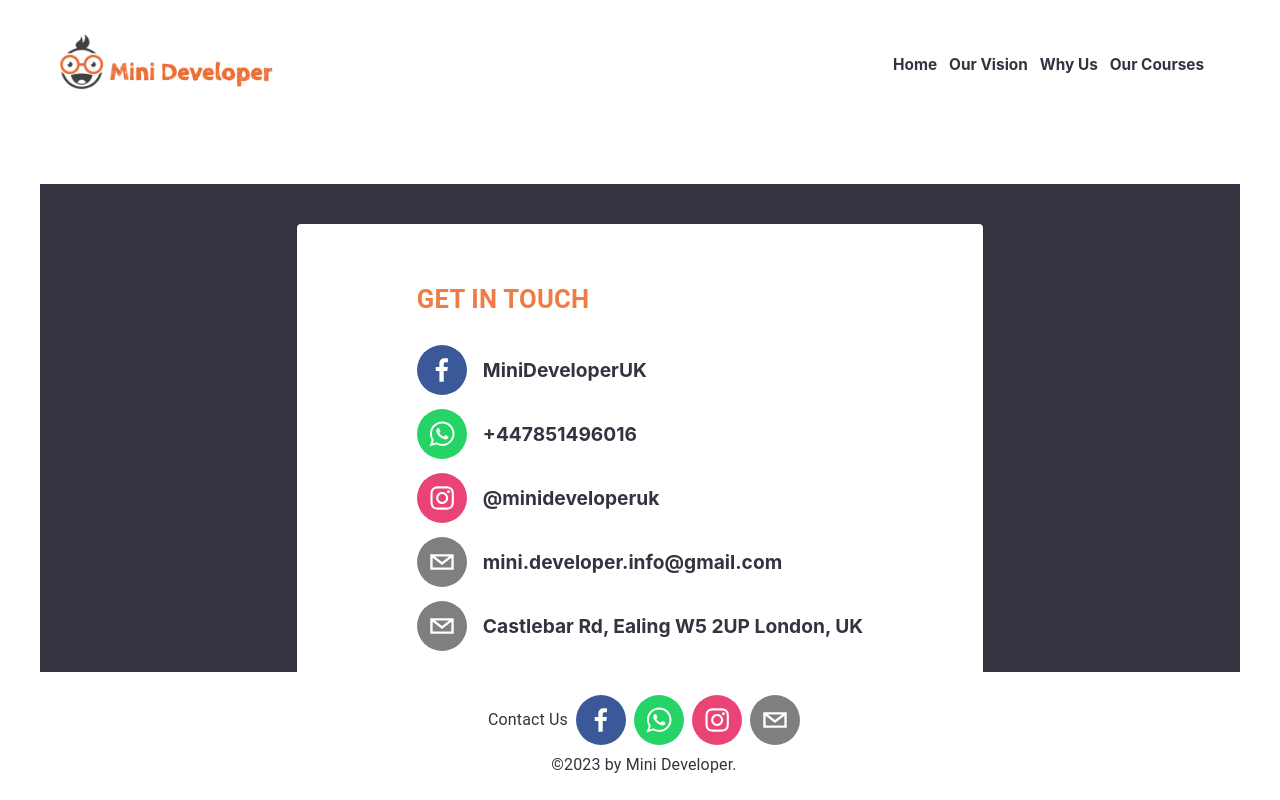
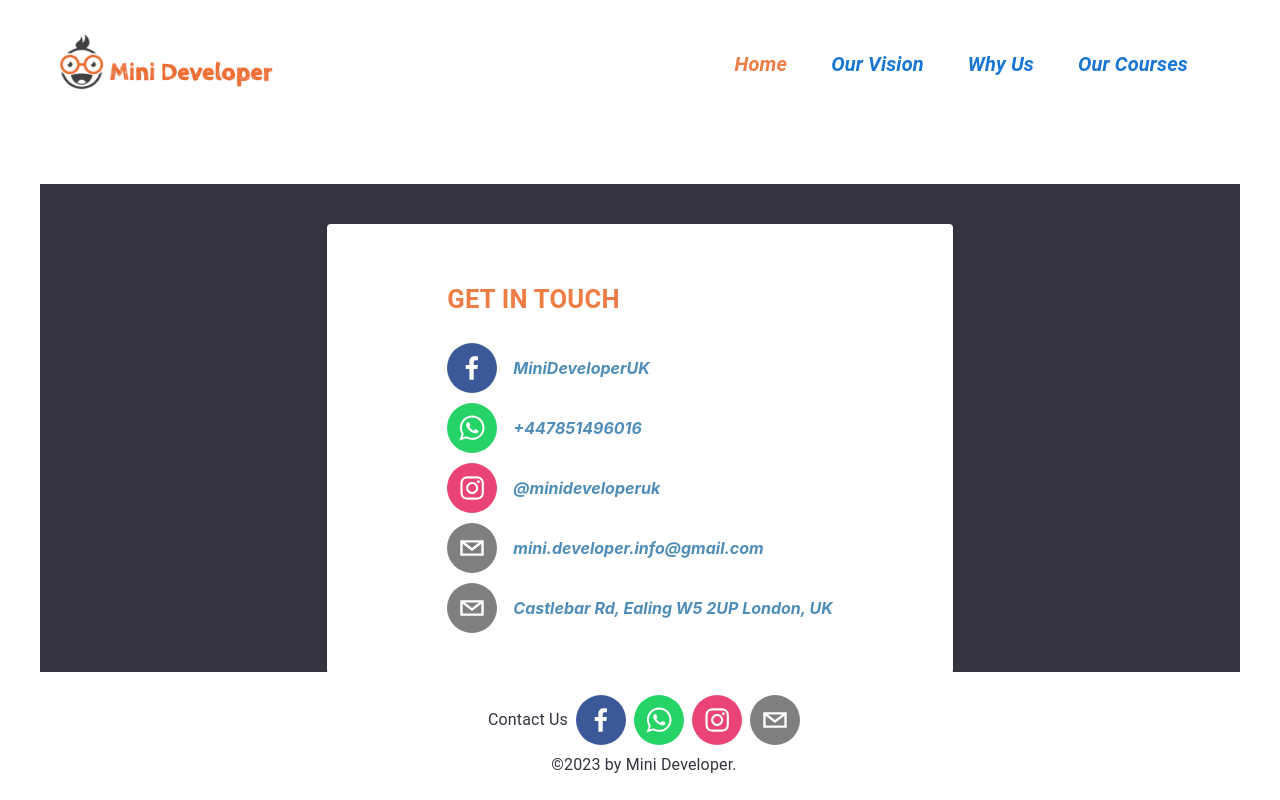
Before and after one commit to hebaarafat159/mini-developer-client, a React (Create React App) app: page /contactus in a window 1280 px wide. Shown: the top 800 px of the page. Built offline with nearby package versions, Linux system fonts and the light colour scheme.

Commit message:
fix header menu item style

```diff
--- a/src/App.css
+++ b/src/App.css
@@ -73,3 +73,27 @@
 .routes-container {
   padding: 23vmin 5vmin;
 }
+
+.link_text {
+  color: #4F8DB9;
+  /* Default color */
+  text-decoration: none;
+  font-weight: bold;
+  font-style: italic;
+  /* font-size: 1.2vw; */
+}
+
+.link_text.selected {
+  color: #ed7d45;
+  text-decoration: none;
+  font-style: italic;
+  font-weight: bold;
+  /* Selected color */
+}
+
+.link_text:hover {
+  font-weight: bold;
+  /* font-size: 1.5vw; */
+  color: #ed7d45;
+  text-decoration: none;
+}
--- a/src/components/HeaderDrawerComponent.js
+++ b/src/components/HeaderDrawerComponent.js
@@ -2,19 +2,30 @@ import React, { useState } from 'react'
 import { Drawer, IconButton, List, ListItemButton, ListItemIcon, ListItemText, Link } from '@mui/material'
 import MenuIcon from '@mui/icons-material/Menu';
 import cssStyle from '../css/styles.module.css'
+import '../App.css'
 
 export default function HeaderDrawerComponent({ pages, handleSelected }) {
     const [openDrawer, setOpenDrawer] = useState(false)
     return (
         <React.Fragment>
             <Drawer anchor="right" open={openDrawer} onClose={() => setOpenDrawer(false)}>
-                <List>
+                <List sx={{
+                    width: '30%',  // Example width
+                    padding: '20px',
+                    variant: 'h6',
+                    fontWeight: 'bold',
+                    color: '#4F8DB9'
+                }}>
                     {
                         pages.map((page, index) => (
-                            <ListItemButton onClick={() => {
-                                setOpenDrawer(false)
-                                handleSelected(page)
-                            }} key={index} component={Link} to={page.link}>
+                            <ListItemButton
+                                variant="h6"
+                                className={`link_text ${page.isSelected ? 'selected' : ''}`}
+                                style={{ textDecoration: 'none', fontWeight: 'bold', padding: '2vmin', fontStyle: 'italic' }}
+                                onClick={() => {
+                                    setOpenDrawer(false)
+                                    handleSelected(page)
+                                }} key={index} component={Link} to={page.link}>
                                 <ListItemIcon>
                                     <ListItemText >{page.label}</ListItemText>
                                 </ListItemIcon>
--- a/src/components/HeaderMenuTabs.js
+++ b/src/components/HeaderMenuTabs.js
@@ -1,6 +1,7 @@
 import React from 'react'
 import { Link, Box } from '@mui/material'
-import cssStyle from '../css/styles.module.css'
+// import cssStyle from '../css/styles.module.css'
+import '../App.css'
 
 export default function HeaderMenuTabs({ pages, handleSelected }) {
     return (
@@ -8,10 +9,14 @@ export default function HeaderMenuTabs({ pages, handleSelected }) {
             {
                 pages.map((page, index) => (
                     <Link key={page.position}
-                        className={cssStyle.link_text}
+                        // className={cssStyle.link_text}
+                        variant="h6"
+                        className={`link_text ${page.isSelected ? 'selected' : ''}`}
+                        // variant='p'
                         // color={(page.isSelected) ? '#ed7d45' : '#333440'}
-                        color='#333440'
-                        href={page.link} style={{ textDecoration: 'none', fontWeight: 'bold', fontSize: '1.2vw' }}
+                        // color='#333440'
+                        href={page.link}
+                        style={{ textDecoration: 'none', fontWeight: 'bold', padding: '2vmin', fontStyle: 'italic' }}
                         onClick={() => {
                             handleSelected(page)
                         }}>
--- a/src/css/styles.module.css
+++ b/src/css/styles.module.css
@@ -35,23 +35,26 @@
 
 .link_text {
     font-weight: bold;
-    font-size: 1.5vw;
-    color: #333440;
+    /* font-size: 1.5vw; */
+    color: #4F8DB9;
     padding: 2vmin 0;
+    font-style: italic;
     text-decoration: none;
 }
 
 .link_text::after {
     font-weight: bold;
-    font-size: 1.5vw;
+    /* font-size: 1.5vw; */
     color: red;
+    font-style: italic;
     text-decoration: none;
 }
 
 .link_text:hover {
     font-weight: bold;
-    font-size: 1.5vw;
+    /* font-size: 1.5vw; */
     color: #ed7d45;
+    font-style: italic;
     text-decoration: none;
 }
 
```
